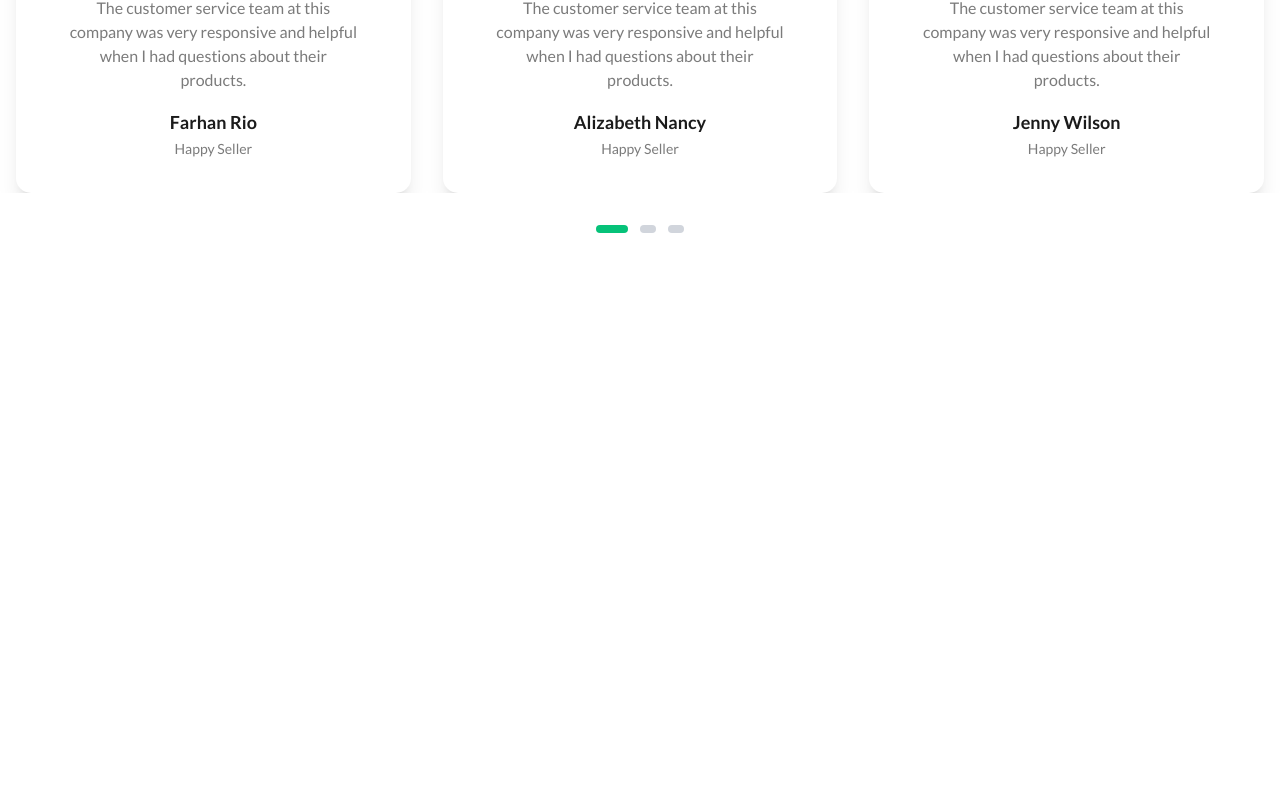
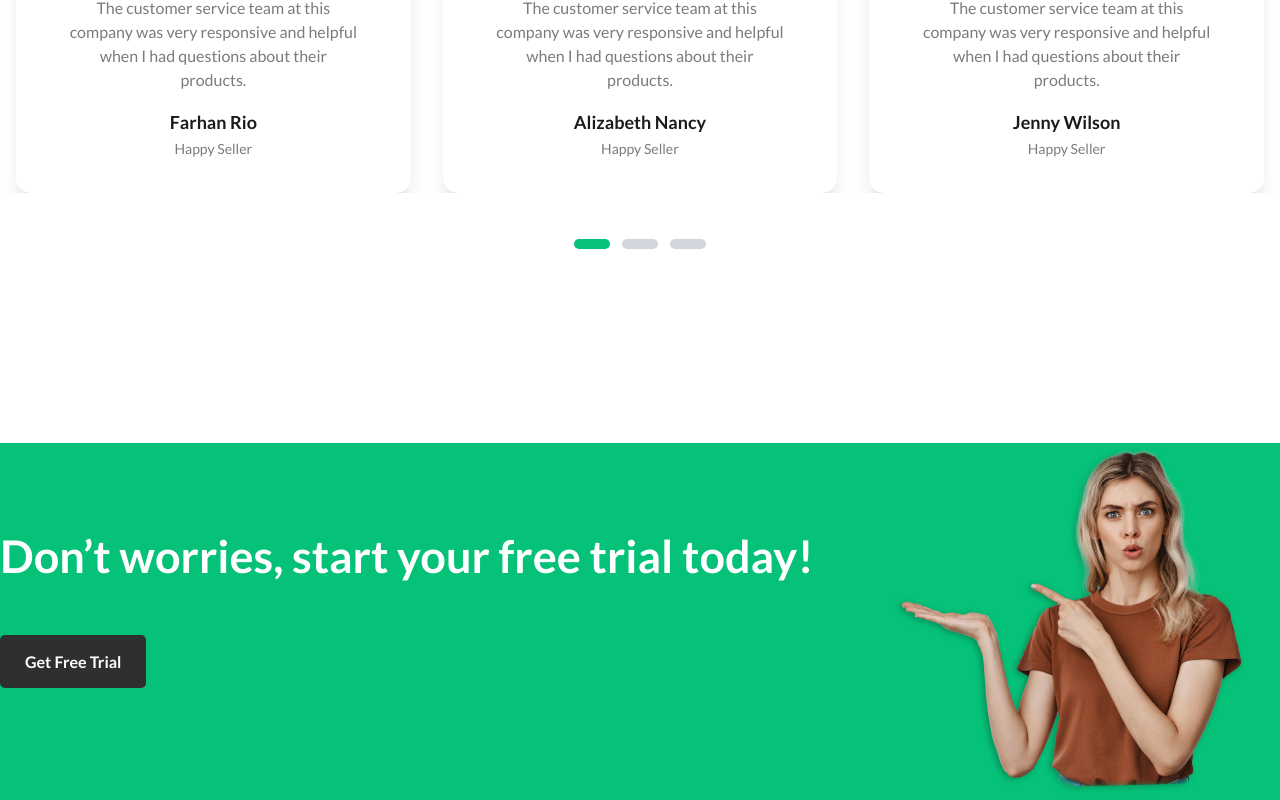
Before and after one commit to mdshihab75/CoreWave, a React (Vite) app: page / in a window 1280 px wide. Shown: the part 4551-5351 px from the top of the page. Before the commit the page ends 4878 px from the top, so only its background shows below. Built offline with nearby package versions, Linux system fonts and the light colour scheme.

Commit message:
Trial Part Done

```diff
--- a/src/App.jsx
+++ b/src/App.jsx
@@ -6,6 +6,7 @@ import Services from './Components/Services'
 import Project from './Components/Project'
 import TopServices from './Components/TopServices'
 import Review from './Components/Review'
+import Trial from './Components/Trial'
 
 const App = () => {
   return (
@@ -17,6 +18,7 @@ const App = () => {
     <Project/>
     <TopServices/>
     <Review/>
+    <Trial/>
     </>
   )
 }
--- a/src/Components/Review.jsx
+++ b/src/Components/Review.jsx
@@ -43,13 +43,13 @@ const Review = () => {
           <div
             className="flex transition-all duration-500"
             style={{
-              transform: `translateX(-${active * 100}%)`,
+              transform: `translateX(-${active * (100 / 3)}%)`,
             }}
           >
             {testimonials.map((item) => (
               <div
                 key={item.id}
-                className="w-330 px-4"
+                className="w-1/3 px-4"
               >
                 <div className="bg-primary-white rounded-[15px] p-8 shadow-xl text-center">
                   <div className="relative flex justify-center">
@@ -82,12 +82,12 @@ const Review = () => {
         </div>
 
         {/* Dots */}
-        <div className="flex justify-center gap-3 mt-8">
+        <div className="flex justify-center gap-3 mt-11.5">
           {testimonials.map((_, index) => (
             <button
               key={index}
               onClick={() => setActive(index)}
-              className={`h-2 rounded-full transition-all duration-300 ${
+              className={`h-2.5 w-9 rounded-full transition-all duration-300 ${
                 active === index
                   ? "w-8 bg-primary-green"
                   : "w-4 bg-gray-300"
@@ -95,6 +95,7 @@ const Review = () => {
             />
           ))}
         </div>
+
       </Container>
     </section>
   );
--- /dev/null
+++ b/src/Components/Trial.jsx
@@ -0,0 +1,23 @@
+import React from 'react'
+import Container from './Ui/Container'
+import Trialwomen from '../assets/images/trialimage.png'
+const Trial = () => {
+  return (
+    <section className='mt-25   bg-primary-green'>
+        <Container>
+            <div className='flex gap-19 '>
+                <div>
+                    <h2 className='font-Lato font-semibold text-[45px] leading-13.5 text-primary-white mt-21.5'>Don’t worries, start your free trial today!</h2>
+            <button className='font-Lato font-semibold text-base text-primary-white mt-[52.5px] bg-secndry-black px-6.25 py-[14.5px] rounded-[5px] mb-21.5 cursor-pointer'>Get Free Trial</button>
+
+                </div>
+            <div>
+                <img src={Trialwomen} alt="trailimage" />
+            </div>
+            </div>
+        </Container>
+    </section>
+  )
+}
+
+export default Trial
--- a/src/index.css
+++ b/src/index.css
@@ -13,4 +13,5 @@
   --color-yellow-color: #FAB93C;
   --color-black: #343434;
   --color-tenth-color: #F1F1F1;
+  --color-secndry-black: #2F2F2F;
 }
```
Also changed, not shown: src/assets/images/trialimage.png (added).
